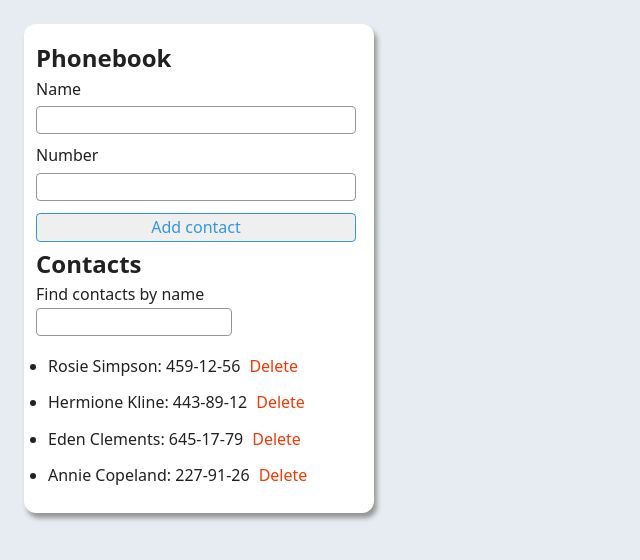
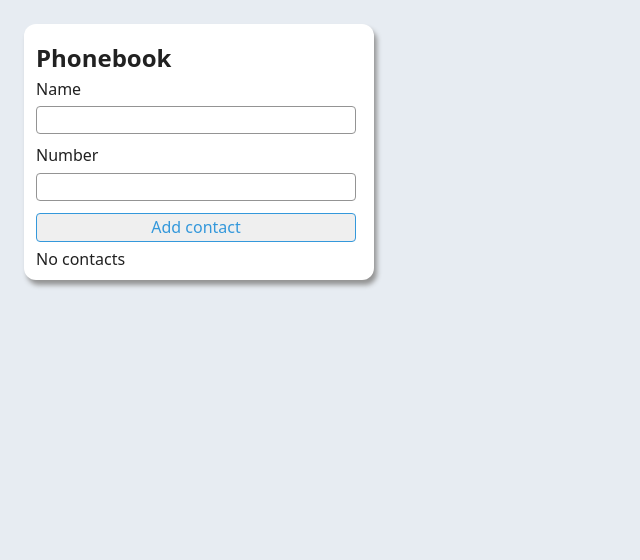
Before and after one commit to korobkadv/ProjectsGoIT, a React (Create React App) app: page / in a window 1280 px wide. Shown: the top 560 px of the page, without its empty margins (0-640 px from the left). Built offline with nearby package versions, Linux system fonts and the light colour scheme.

Commit message:
add localStorage

```diff
--- a/src/components/App.jsx
+++ b/src/components/App.jsx
@@ -7,16 +7,28 @@ import { ContactForm } from './ContactForm/ContactForm';
 import { ContactList } from './ContactList/ContactList';
 import { Filter } from './Filter/Filter';
 
+const storageKey = 'contacts';
+
 export class App extends Component {
   state = {
-    contacts: [
-      { id: 'id-1', name: 'Rosie Simpson', number: '459-12-56' },
-      { id: 'id-2', name: 'Hermione Kline', number: '443-89-12' },
-      { id: 'id-3', name: 'Eden Clements', number: '645-17-79' },
-      { id: 'id-4', name: 'Annie Copeland', number: '227-91-26' },
-    ],
+    contacts: [],
     filter: '',
   };
+
+  componentDidMount() {
+    const savedContacts = localStorage.getItem(storageKey);
+    if (savedContacts !== null) {
+      this.setState({
+        contacts: JSON.parse(savedContacts),
+      });
+    }
+  }
+
+  componentDidUpdate(prevProps, prevState) {
+    if (prevState.contacts !== this.state.contacts) {
+      localStorage.setItem(storageKey, JSON.stringify(this.state.contacts));
+    }
+  }
 
   onChangeFilter = evt => {
     this.setState({
```
